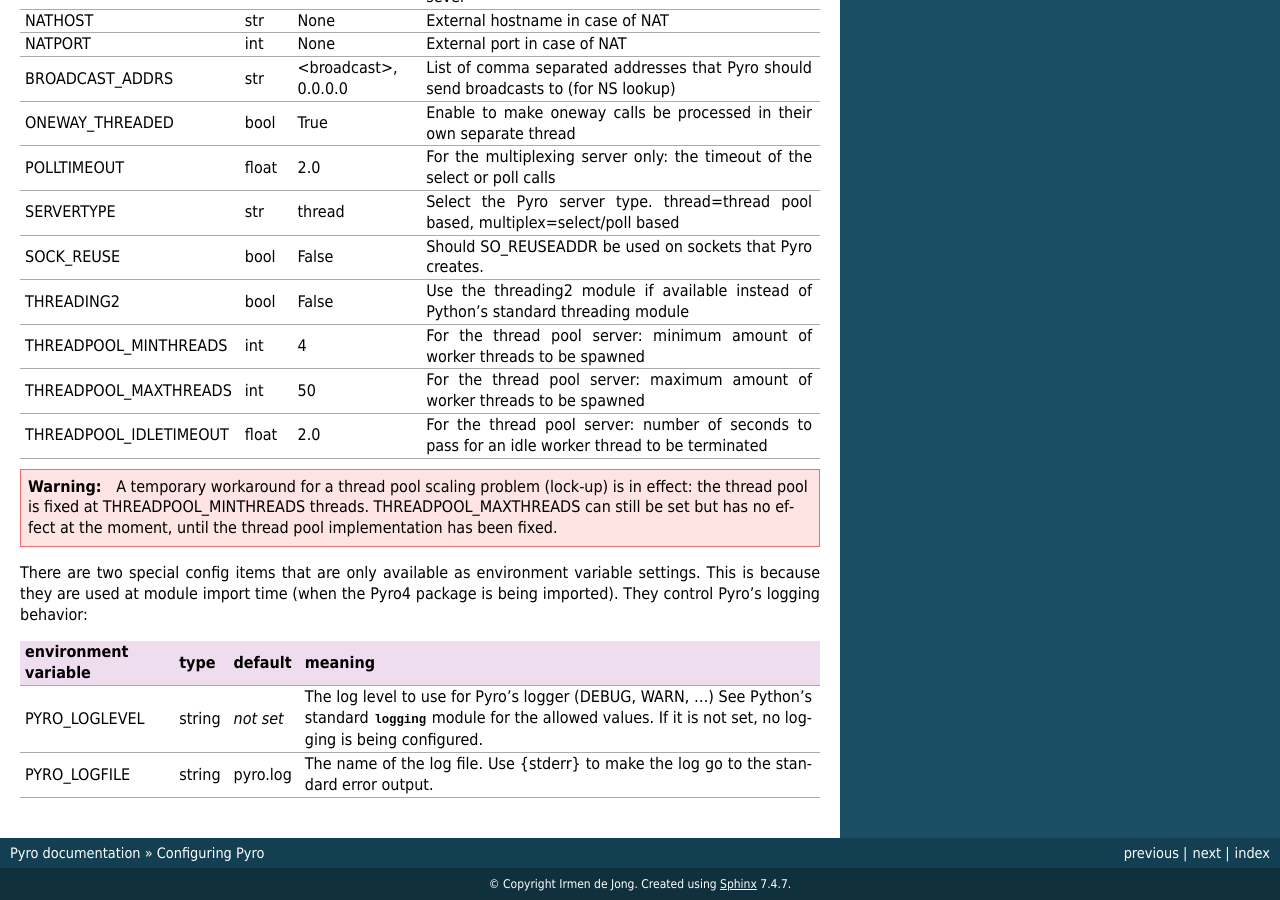
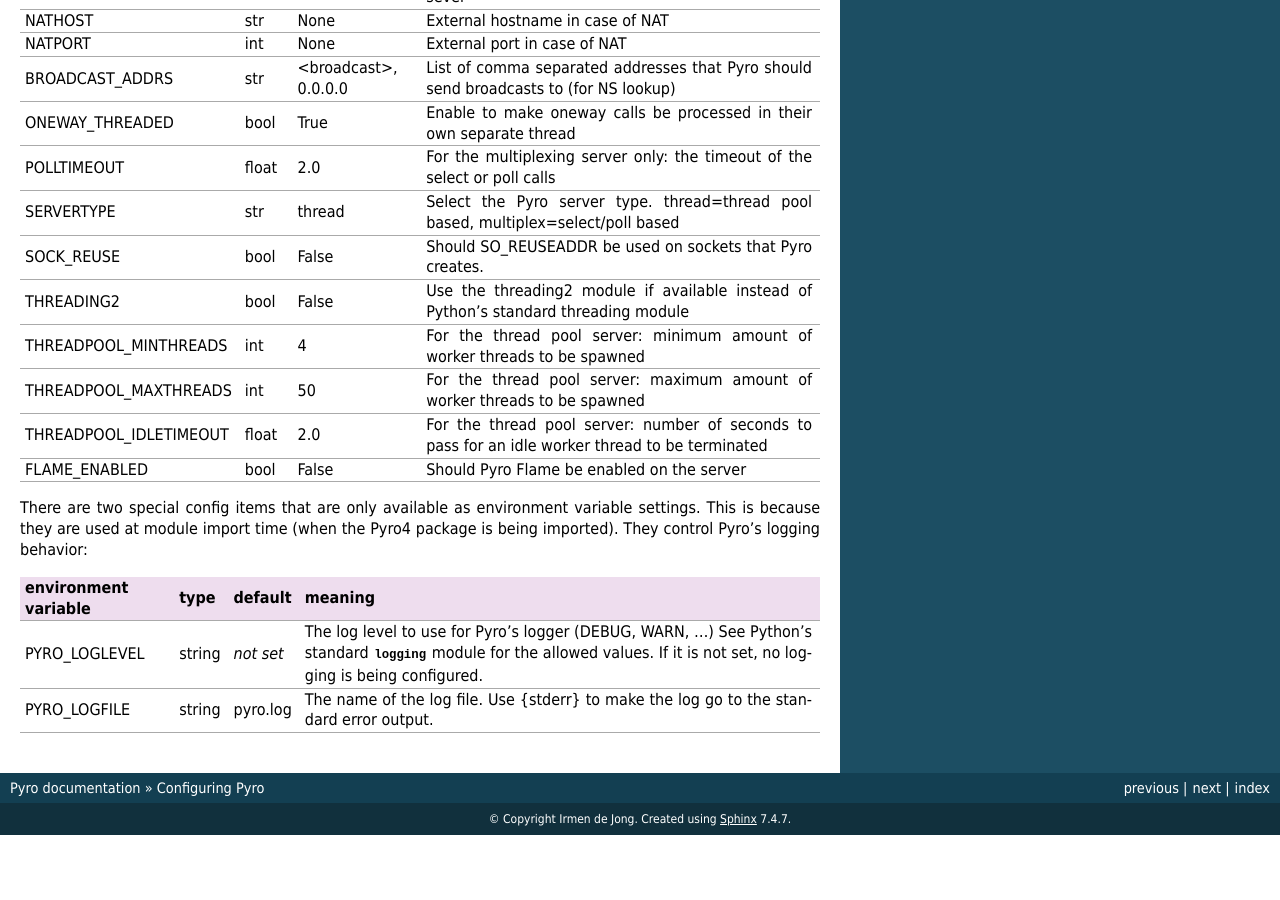
Before and after one commit to irmen/Pyro4, a Sphinx documentation site: the page built from docs/source/config.rst, in a window 1280 px wide and 900 px high, scrolled down 1622 px. Built offline with Sphinx 7.4.7, drawn with Linux system fonts in a browser that asks for light colours; the version number could not be read and is left out; after the commit the page ends 2457 px from its top, so only the background shows below that.

Commit message:
FLAME_ENABLED config item, tweaked docs a bit

```diff
--- a/docs/source/changelog.rst
+++ b/docs/source/changelog.rst
@@ -6,6 +6,7 @@
 
 - Fixed possible IndentationError problem with sending modules in Flame
 - Can now deal with exceptions that can't be serialized: they're raised as generic PyroError instead with appropriate message
+- added new config item FLAME_ENABLED, to enable/disable the use of Pyro Flame on the server. Default is false (disabled).
 
 
 **Pyro 4.16**
--- a/docs/source/config.rst
+++ b/docs/source/config.rst
@@ -89,12 +89,9 @@
 THREADPOOL_MINTHREADS   int     4              For the thread pool server: minimum amount of worker threads to be spawned
 THREADPOOL_MAXTHREADS   int     50             For the thread pool server: maximum amount of worker threads to be spawned
 THREADPOOL_IDLETIMEOUT  float   2.0            For the thread pool server: number of seconds to pass for an idle worker thread to be terminated
+FLAME_ENABLED           bool    False          Should Pyro Flame be enabled on the server
 ======================= ======= ============== =======
 
-.. warning::
-    A temporary workaround for a thread pool scaling problem (lock-up) is in effect:
-    the thread pool is fixed at THREADPOOL_MINTHREADS threads. THREADPOOL_MAXTHREADS can still be
-    set but has no effect at the moment, until the thread pool implementation has been fixed.
 
 There are two special config items that are only available as environment variable settings.
 This is because they are used at module import time (when the Pyro4 package is being imported).
```
Also changed, not shown: docs/source/flame.rst (+10 -3 lines), 3 other files.
